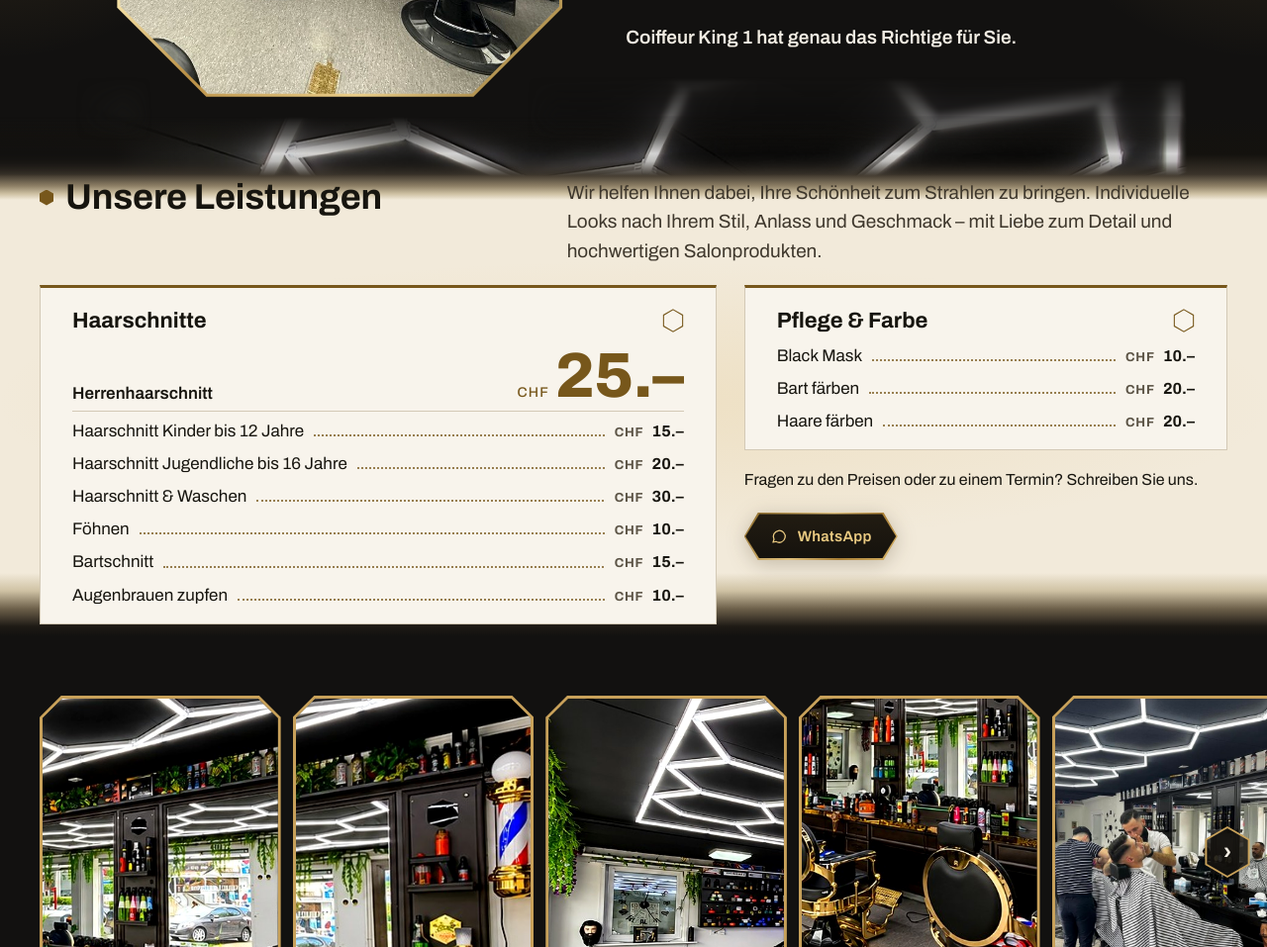
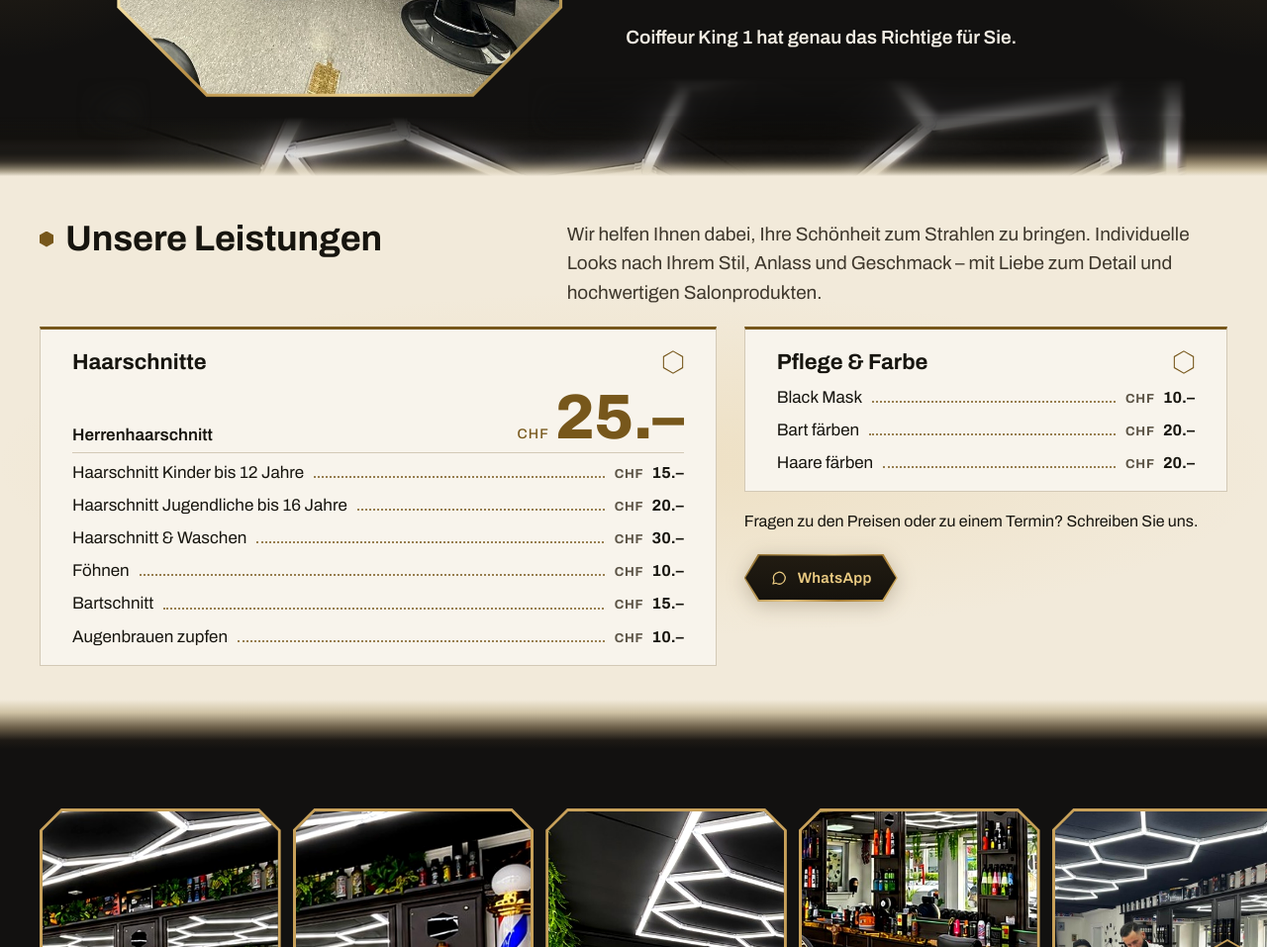
Before and after one commit to julia-mirku/coiffeur-king-muster, a plain HTML site: page index.html in a window 1280 px wide. Shown: the part 1338-2295 px from the top of the page at 99% size. Drawn offline with Linux system fonts and the light colour scheme.

Commit message:
Add files via upload

```diff
--- a/index.html
+++ b/index.html
@@ -1213,6 +1213,13 @@ html body .ab-l li:hover>i,html body .ab-l li:active>i{transform:translateX(4px)
 html body .ab-l li:hover b,html body .ab-l li:active b{color:var(--acc-text)}
 </style>
 <script>document.addEventListener('touchstart',function(){},{passive:true});</script>
+<style id="leistungen-luft-26-11">
+/* Julia 26.11: «Unsere Leistungen» – Überschrift und Text nicht auf dem dunklen Übergang, Karten enden auf Creme */
+@media (min-width:900px){
+  html body .prices>.wrap{padding-top:104px!important;padding-bottom:84px!important}
+  html body .prices{background:radial-gradient(ellipse 70% 38% at 50% 55%,rgba(222,186,112,.22),rgba(222,186,112,0) 72%),linear-gradient(to bottom,var(--bg) 0,#14120E 22px,#3A332A 36px,#8E8066 46px,#CFC2A4 54px,#F2EADA 60px,#F2EADA calc(100% - 50px),#CFC2A4 calc(100% - 37px),#6E614B calc(100% - 22px),#1E1A15 calc(100% - 9px),var(--bg) 100%)!important}
+}
+</style>
 </head>
 <body>
 <div class="mk-hinweis" id="mk-hinweis" role="note" lang="de" data-jr onclick="if(!event.target.closest('a'))window.open('https://webstudio-mirku.ch/','_blank','noopener')"><i aria-hidden="true"></i>Website-Entwurf von <a class="jr-link" href="https://webstudio-mirku.ch/" target="_blank" rel="noopener">Julia &amp; Robin Mirku</a> · nur zur Ansicht – einige Links und Funktionen sind noch nicht aktiv.</div>
```
